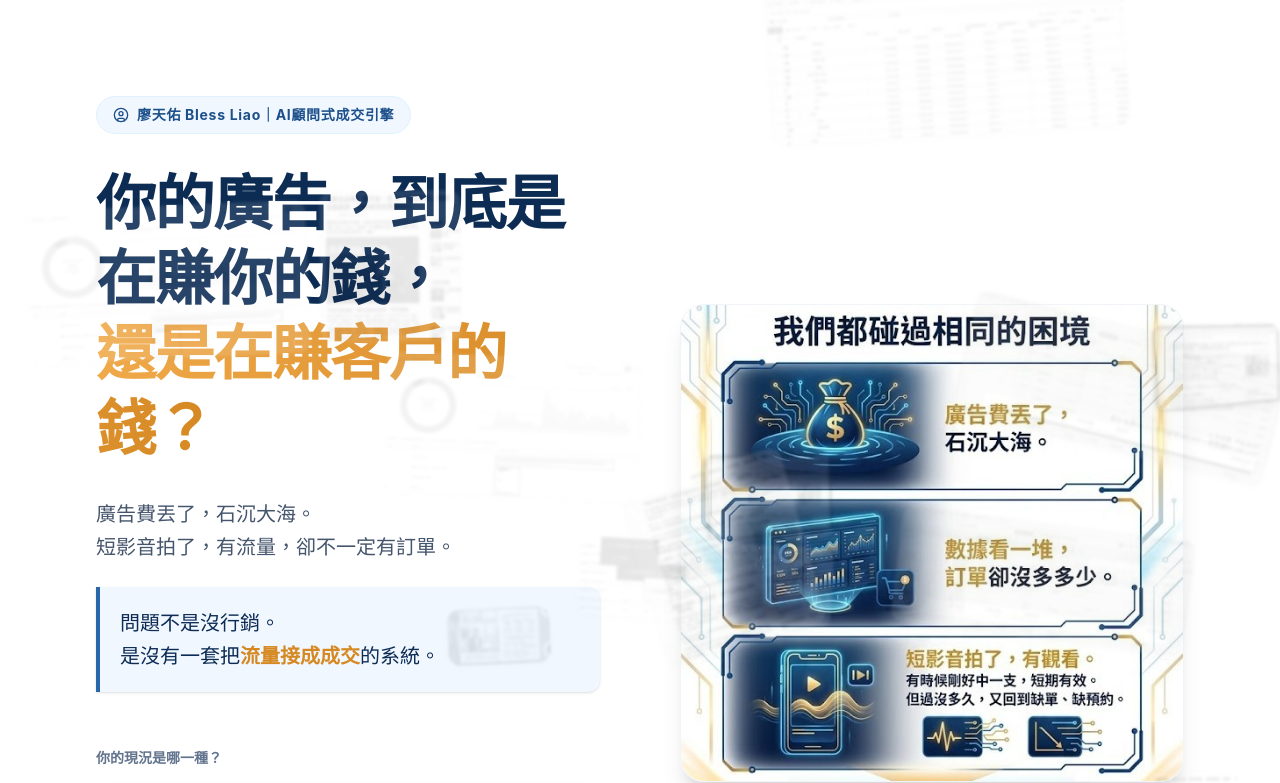
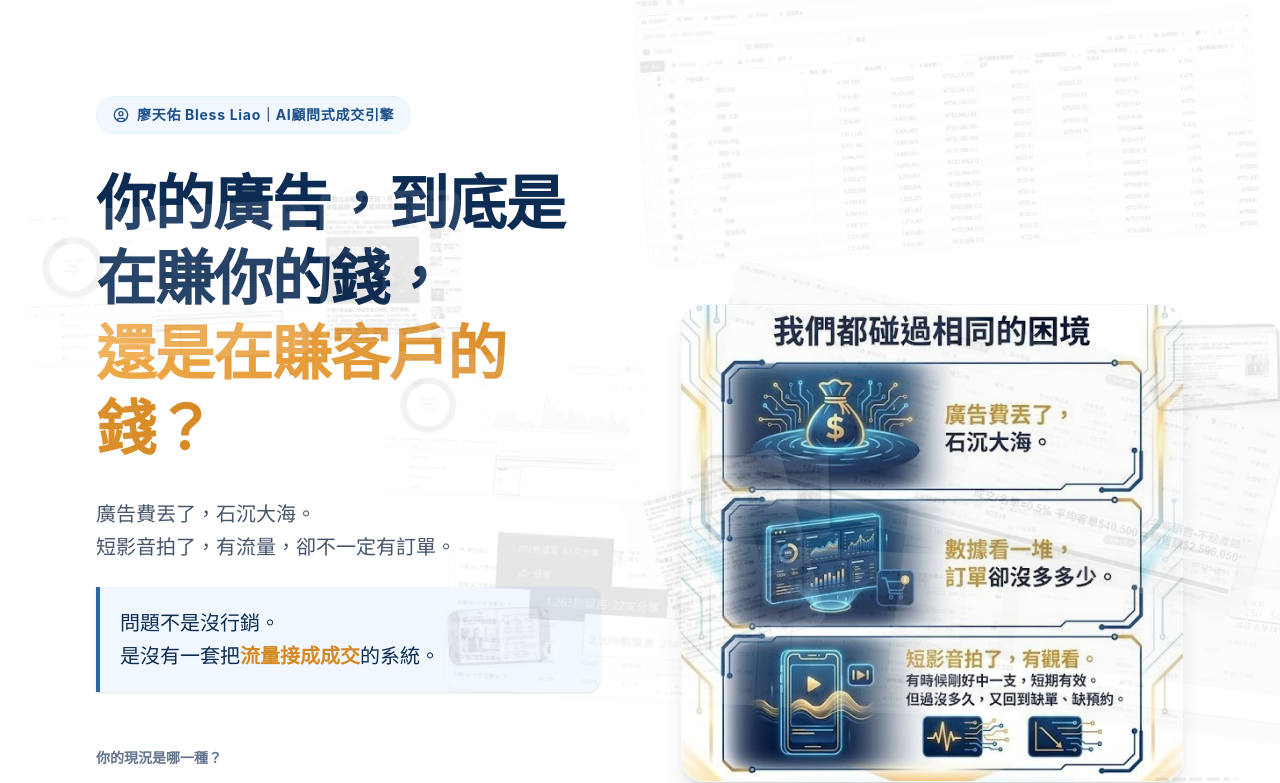
Before and after one commit to bless25min/AD, a React (Vite) app: page / in a window 1280 px wide. Shown: the top 783 px of the page. Built offline with nearby package versions, Linux system fonts and the light colour scheme.

Commit message:
Update FloatingProofsBackground.tsx

```diff
--- a/src/components/FloatingProofsBackground.tsx
+++ b/src/components/FloatingProofsBackground.tsx
@@ -25,25 +25,25 @@ interface SnowflakeData {
 // 寫死 20 個隨機錯落的設定，避免 React Hydration 錯誤
 const SNOWFLAKES: SnowflakeData[] = [
   { src: IMAGES[0], width: '22%', left: '2%', duration: '28s', delay: '-5s', startRot: '-10deg', endRot: '10deg' },
-  { src: IMAGES[1], width: '20%', left: '45%', duration: '35s', delay: '-15s', startRot: '15deg', endRot: '-5deg' },
-  { src: IMAGES[2], width: '25%', left: '75%', duration: '30s', delay: '-8s', startRot: '5deg', endRot: '25deg' },
-  { src: IMAGES[3], width: '24%', left: '20%', duration: '40s', delay: '-25s', startRot: '-20deg', endRot: '0deg' },
-  { src: IMAGES[4], width: '28%', left: '60%', duration: '32s', delay: '-2s', startRot: '0deg', endRot: '-15deg' },
+  { src: IMAGES[1], width: '40%', left: '35%', duration: '35s', delay: '-15s', startRot: '15deg', endRot: '-5deg' },
+  { src: IMAGES[2], width: '45%', left: '55%', duration: '30s', delay: '-8s', startRot: '5deg', endRot: '25deg' },
+  { src: IMAGES[3], width: '42%', left: '10%', duration: '40s', delay: '-25s', startRot: '-20deg', endRot: '0deg' },
+  { src: IMAGES[4], width: '48%', left: '50%', duration: '32s', delay: '-2s', startRot: '0deg', endRot: '-15deg' },
   { src: IMAGES[5], width: '10%', left: '12%', duration: '22s', delay: '-18s', startRot: '-5deg', endRot: '15deg' },
   { src: IMAGES[6], width: '8%', left: '35%', duration: '20s', delay: '-7s', startRot: '10deg', endRot: '-10deg' },
   { src: IMAGES[7], width: '12%', left: '85%', duration: '24s', delay: '-12s', startRot: '-15deg', endRot: '5deg' },
   { src: IMAGES[8], width: '10%', left: '55%', duration: '18s', delay: '-22s', startRot: '20deg', endRot: '-20deg' },
 
-  // 第二波重複，填滿畫面
+  // 第二波重複，確保大圖也能隨機出現展示數據
   { src: IMAGES[0], width: '20%', left: '30%', duration: '33s', delay: '-10s', startRot: '12deg', endRot: '-8deg' },
-  { src: IMAGES[2], width: '26%', left: '5%', duration: '38s', delay: '-28s', startRot: '-15deg', endRot: '10deg' },
-  { src: IMAGES[4], width: '25%', left: '80%', duration: '31s', delay: '-20s', startRot: '10deg', endRot: '-10deg' },
+  { src: IMAGES[2], width: '45%', left: '5%', duration: '38s', delay: '-28s', startRot: '-15deg', endRot: '10deg' },
+  { src: IMAGES[4], width: '42%', left: '60%', duration: '31s', delay: '-20s', startRot: '10deg', endRot: '-10deg' },
   { src: IMAGES[5], width: '11%', left: '25%', duration: '26s', delay: '-4s', startRot: '-8deg', endRot: '12deg' },
   { src: IMAGES[6], width: '9%', left: '65%', duration: '21s', delay: '-16s', startRot: '15deg', endRot: '-5deg' },
   { src: IMAGES[7], width: '13%', left: '50%', duration: '27s', delay: '-9s', startRot: '-5deg', endRot: '-25deg' },
   { src: IMAGES[8], width: '10%', left: '90%', duration: '19s', delay: '-3s', startRot: '-12deg', endRot: '12deg' },
-  { src: IMAGES[1], width: '22%', left: '15%', duration: '36s', delay: '-32s', startRot: '5deg', endRot: '-15deg' },
-  { src: IMAGES[3], width: '23%', left: '70%', duration: '34s', delay: '-14s', startRot: '-10deg', endRot: '20deg' },
+  { src: IMAGES[1], width: '38%', left: '15%', duration: '36s', delay: '-32s', startRot: '5deg', endRot: '-15deg' },
+  { src: IMAGES[3], width: '40%', left: '70%', duration: '34s', delay: '-14s', startRot: '-10deg', endRot: '20deg' },
 ];
 
 export const FloatingProofsBackground: React.FC<{ className?: string }> = ({ className = '' }) => {
@@ -82,7 +82,7 @@ export const FloatingProofsBackground: React.FC<{ className?: string }> = ({ cla
               '--start-rot': data.startRot,
               '--end-rot': data.endRot,
               opacity: 0.12, // 微半透明
-              filter: 'grayscale(100%) blur(1.5px)', // 灰階加上模糊，營造「看得見但看不清」的流動感
+              filter: 'grayscale(100%)', // 拿掉模糊效果，只保留灰階讓數據清晰可見
             } as React.CSSProperties}
           >
             <img src={data.src} alt="proof waterfall" className="w-full h-full object-cover" />
```
